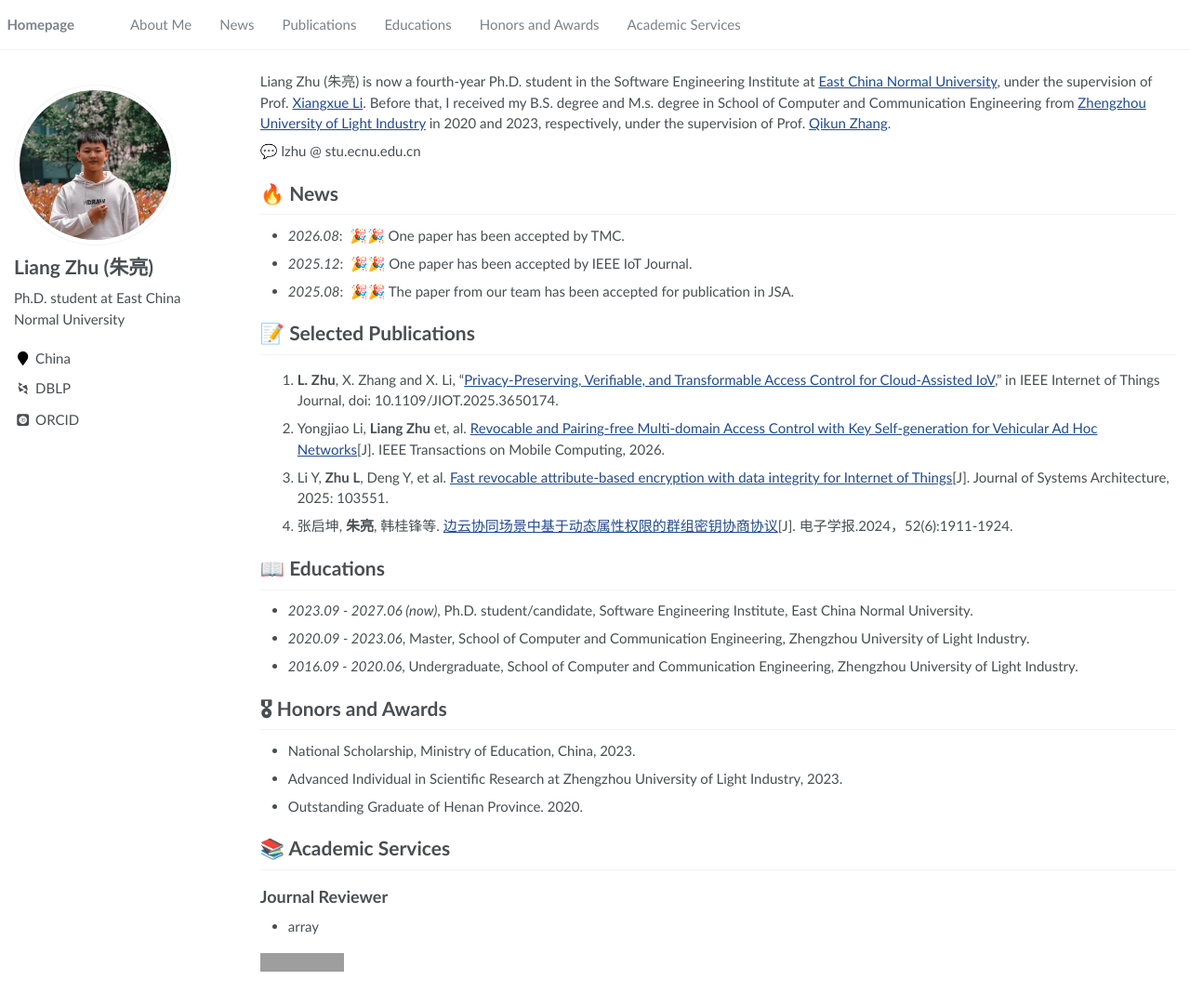
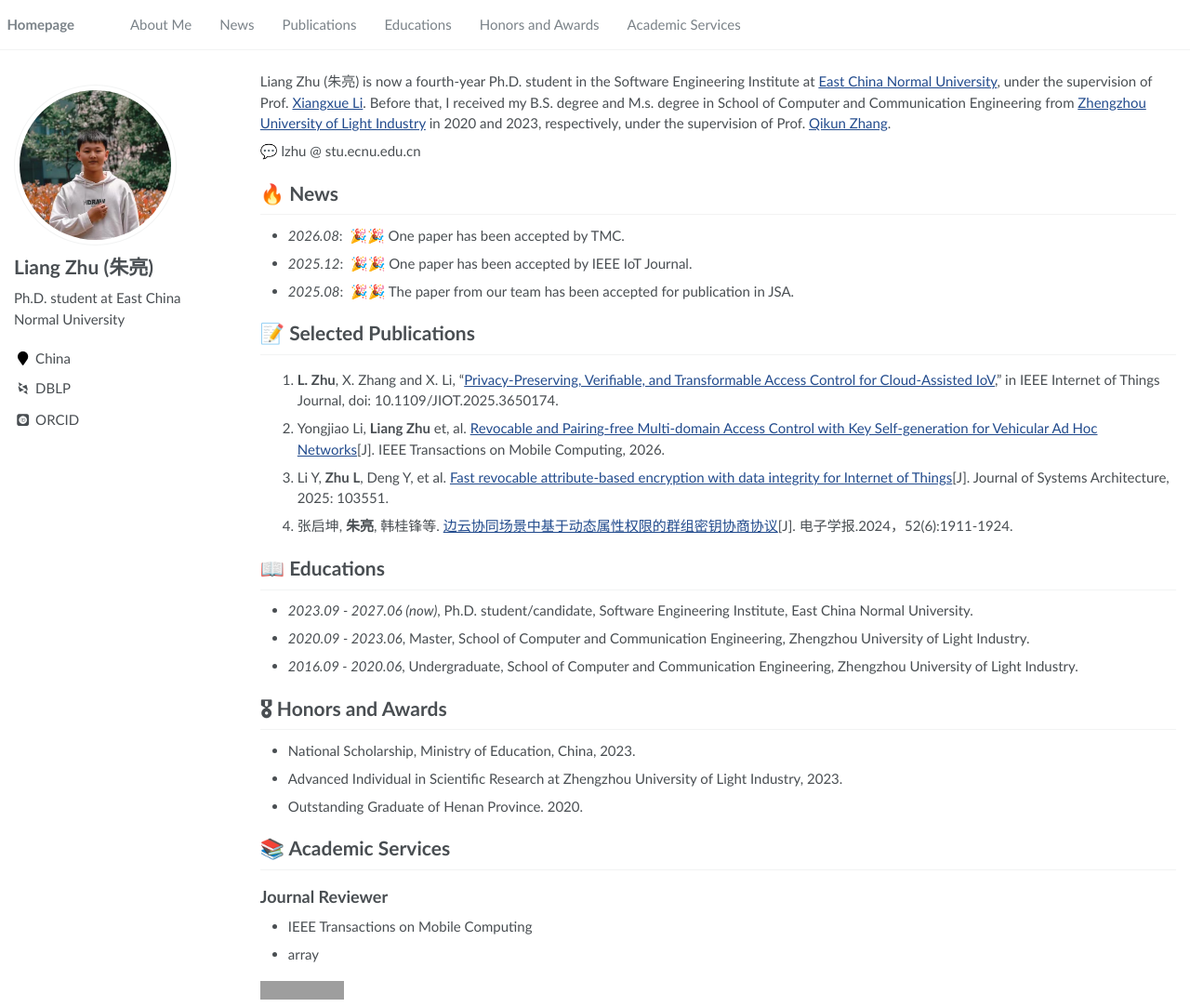
Before and after one commit to zhuliangsec/zhuliangsec.github.io, a Jekyll site: the page built from _pages/about.md, in a window 1280 px wide and 1083 px high. Shown: the whole window at 93% size. Built offline with Jekyll 4.4.1, drawn with Linux system fonts in a browser that asks for light colours; some web fonts are replaced; grey boxes are pictures that could not be loaded.

Commit message:
Update page

```diff
--- a/_pages/about.md
+++ b/_pages/about.md
@@ -55,6 +55,7 @@
 
 ## Journal Reviewer
 
+* IEEE Transactions on Mobile Computing
 * array
 
 <a href="https://info.flagcounter.com/aXGI"><img src="https://s05.flagcounter.com/count2/aXGI/bg_FFFFFF/txt_000000/border_CCCCCC/columns_2/maxflags_6/viewers_0/labels_0/pageviews_1/flags_0/percent_0/" alt="Flag Counter" border="0"></a>
```
